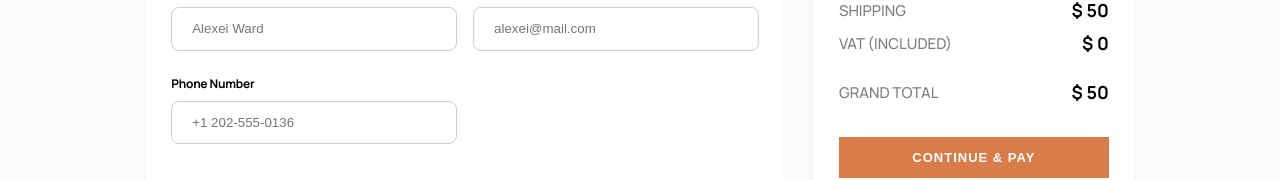
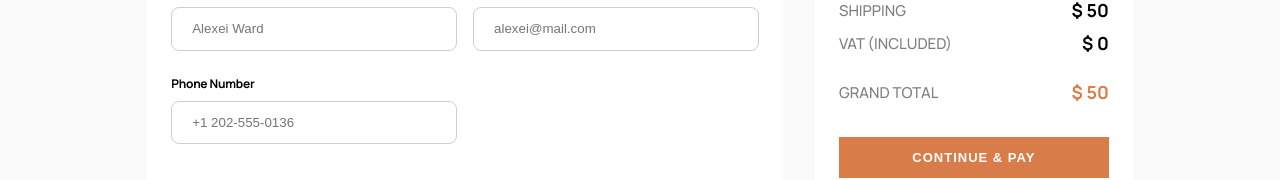
Before and after one commit to Osneue/audiophile-ecommerce-website, a React (Vite) app in the folder react-app/: page /checkout in a window 1280 px wide. Shown: the part 317-497 px from the top of the page. Built offline with nearby package versions, Linux system fonts and the light colour scheme.

Commit message:
Fix grandTotal typegraphy

```diff
--- a/react-app/src/pages/checkout/containers/summary/Summary.jsx
+++ b/react-app/src/pages/checkout/containers/summary/Summary.jsx
@@ -41,7 +41,9 @@ const Summary = () => {
         </div>
         <div className={styles.fee}>
           <h3>GRAND TOTAL</h3>
-          <p>{`$ ${showPrice(grandTotal)}`}</p>
+          <p className={styles.grandTotalFigure}>{`$ ${showPrice(
+            grandTotal
+          )}`}</p>
         </div>
       </div>
       <button className={styles.button}>CONTINUE & PAY</button>
--- a/react-app/src/pages/checkout/containers/summary/summary.module.css
+++ b/react-app/src/pages/checkout/containers/summary/summary.module.css
@@ -54,6 +54,13 @@
   margin-bottom: 2em;
 }
 
+.grandTotalFigure {
+  color: #d87d4a !important;
+  font-size: 1.125rem !important;
+  font-weight: 700 !important;
+  text-transform: uppercase !important;
+}
+
 .button {
   color: #fff;
   text-align: center;
```
